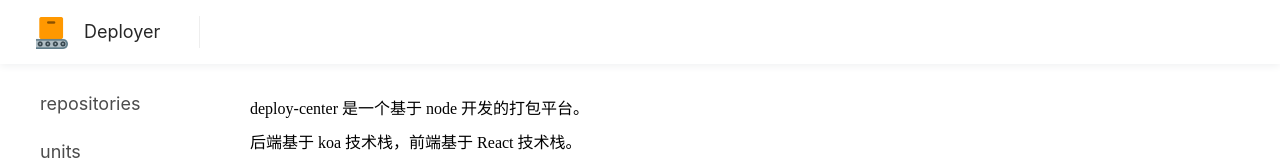
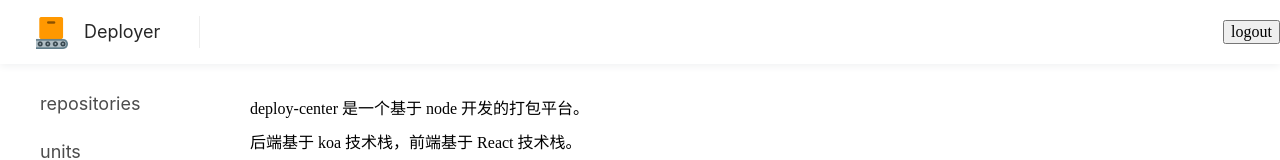
Before and after one commit to yyzclyang/deploy-center-web, a React (Vite) app: page / in a window 1280 px wide. Shown: the top 160 px of the page. Built offline with nearby package versions, Linux system fonts and the light colour scheme.

Commit message:
feat(logout): 添加账号登出功能

```diff
--- a/src/pages/home/components/header/header.module.scss
+++ b/src/pages/home/components/header/header.module.scss
@@ -7,6 +7,7 @@
   box-shadow: 0 2px 8px #f0f1f2;
 
   & > .logo-wrapper {
+    flex-shrink: 0;
     min-width: 200px;
     position: relative;
     display: flex;
@@ -44,4 +45,14 @@
       }
     }
   }
+
+  & > .header-content {
+    flex-grow: 1;
+    display: flex;
+    justify-content: flex-end;
+
+    & > .logout {
+      line-height: 64px;
+    }
+  }
 }
--- a/src/pages/home/components/header/header.tsx
+++ b/src/pages/home/components/header/header.tsx
@@ -1,21 +1,42 @@
-import { FC } from 'react';
+import { FC, useContext } from 'react';
 import { NavLink } from 'react-router-dom';
+import { Button } from 'antd';
 import logo from '@/assets/images/deploy.png';
-import style from './header.module.scss';
+import { GlobalContext } from '@/store';
+import history from '@/utils/history';
+import localStorageUtil from '@/utils/localStorageUtil';
+import styles from './header.module.scss';
 
 interface Props {
   className?: string;
 }
 const Header: FC<Props> = props => {
   const { className } = props;
+  const { state, dispatch } = useContext(GlobalContext);
+
+  const logout = () => {
+    dispatch({ type: 'CHANGE_TOKEN', payload: '' });
+    localStorageUtil.set('__LOGIN_INFO__', {
+      token: '',
+      userInfo: state.userInfo
+    });
+    history.push('/login');
+  };
 
   return (
-    <header className={[className, style.header].filter(v => v).join(' ')}>
-      <div className={style['logo-wrapper']}>
-        <NavLink to="/" className={style.logo}>
-          <img className={style['logo-image']} src={logo} alt="logo" />
+    <header className={[className, styles.header].filter(v => v).join(' ')}>
+      <div className={styles['logo-wrapper']}>
+        <NavLink to="/" className={styles.logo}>
+          <img className={styles['logo-image']} src={logo} alt="logo" />
           Deployer
         </NavLink>
+      </div>
+      <div className={styles['header-content']}>
+        <div className={styles.logout}>
+          <Button type="link" onClick={logout}>
+            logout
+          </Button>
+        </div>
       </div>
     </header>
   );
--- a/src/pages/home/home.module.scss
+++ b/src/pages/home/home.module.scss
@@ -41,6 +41,7 @@
             text-decoration: none;
             padding-left: 40px;
 
+            &:global(.active),
             &:hover {
               color: #506dfe;
               background-color: #eee;
```
